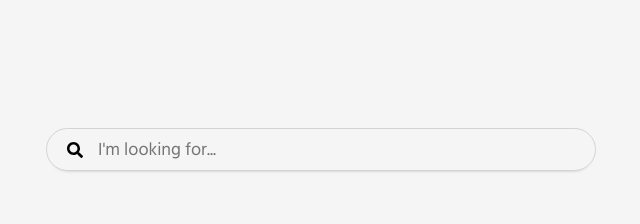
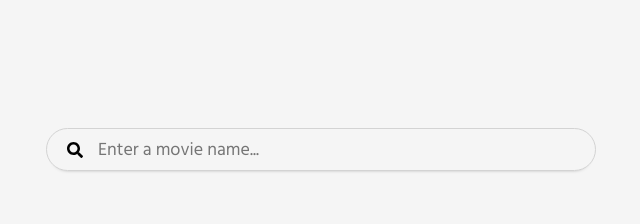
Before and after one commit to eyalBarGit/Movies-R-Us-Vue, a Vue app: page / in a window 1280 px wide. Shown: the top 224 px of the page, without its empty margins (319-959 px from the left). Built offline with nearby package versions, Linux system fonts and the light colour scheme; a small style sheet from the web is missing; a web font is replaced by a local one; what vue-js-modal would draw is missing.

Commit message:
changed search placeholder

```diff
--- a/src/components/SearchBar.vue
+++ b/src/components/SearchBar.vue
@@ -8,7 +8,7 @@
           @input="onStartTyping"
           v-model="searchTitle"
           type="text"
-          placeholder="I'm looking for..."
+          placeholder="Enter a movie name..."
           ref="input"
         />
       </form>
```
